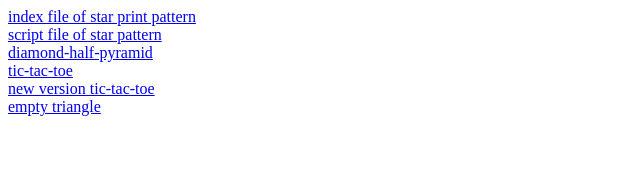
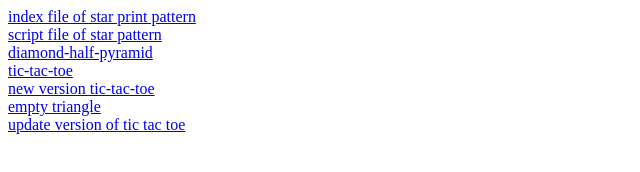
Before and after one commit to umavivekmodi/learn_js, a plain HTML site: page index.html in a window 1280 px wide. Shown: the whole page, without its empty margins (0-640 px from the left). Drawn offline with Linux system fonts and the light colour scheme.

Commit message:
update 20feb task

```diff
--- a/index.html
+++ b/index.html
@@ -12,5 +12,6 @@
     <a href="./game/tic-tac-toe.html">tic-tac-toe</a><br />
     <a href="./game-new/tic-tac-toe.html">new version tic-tac-toe</a><br />
     <a href="./date19feb25/triangle.html">empty triangle</a><br />
+    <a href="./date20feb25/tic-tac-toe.html">update version of tic tac toe</a>
   </body>
 </html>
```
